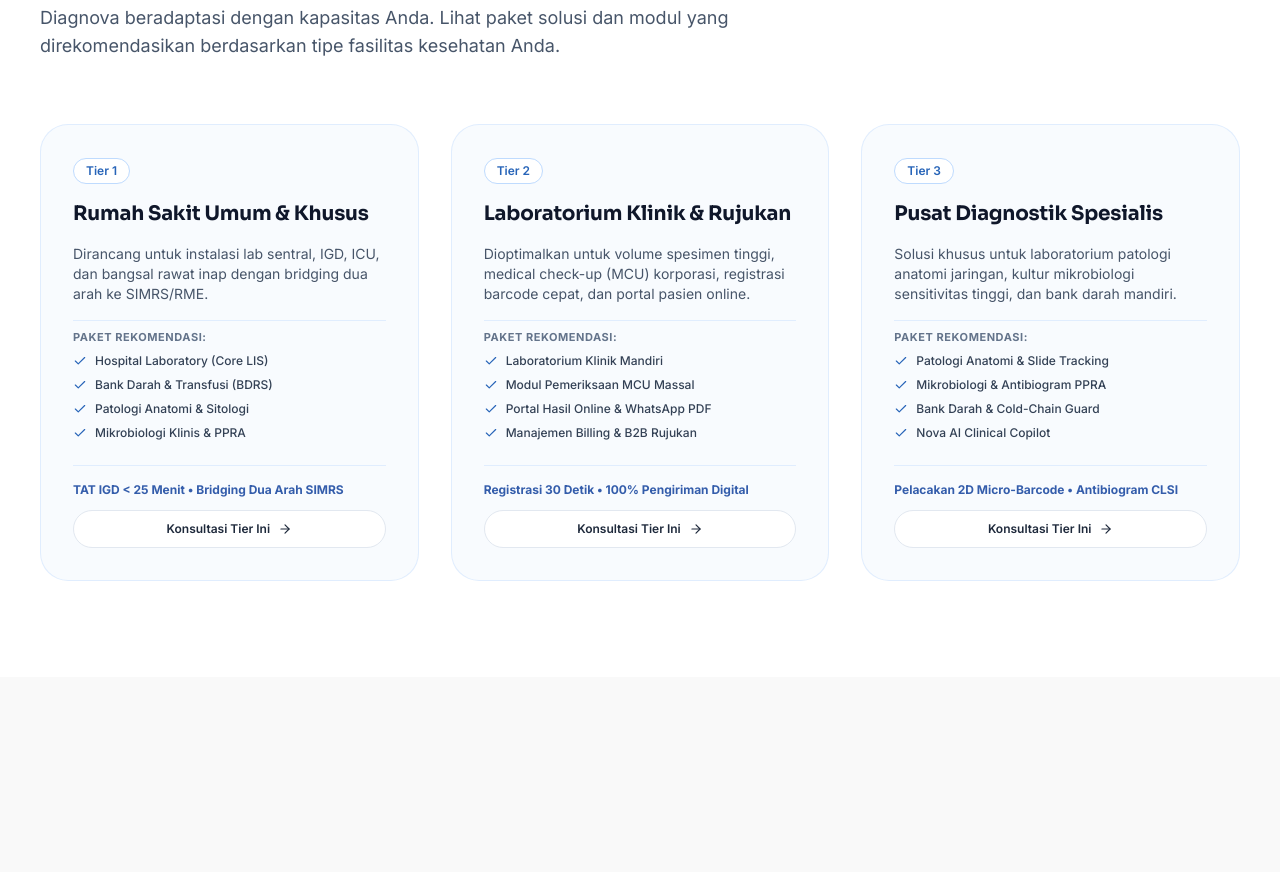
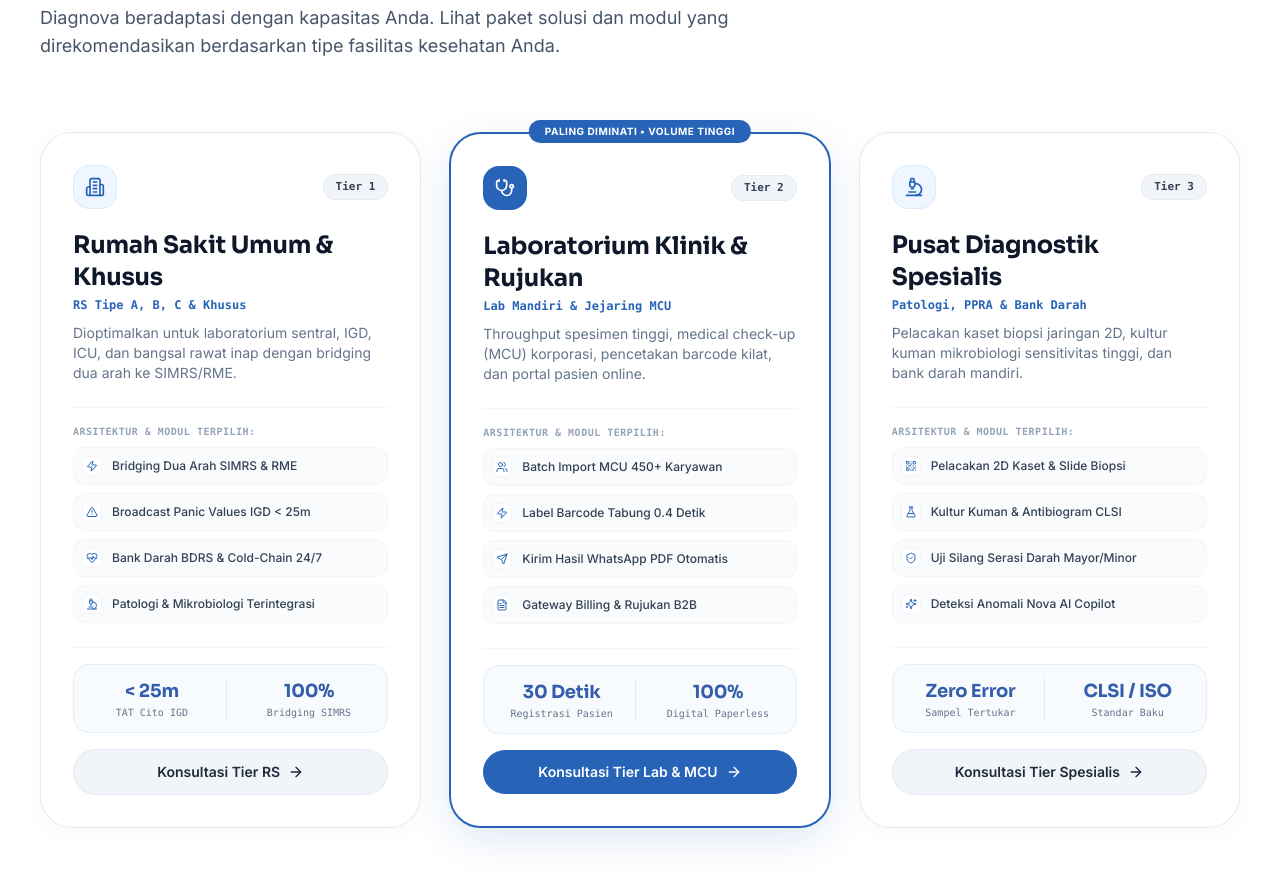
Before and after one commit to TBTBAgency/WebsiteDiagnova, a Next.js app: page /solutions in a window 1280 px wide. Shown: the part 2400-3272 px from the top of the page. Built offline with nearby package versions, Linux system fonts and the light colour scheme; no server answers.

Commit message:
fix(solutions): change Tier 3 specialist icon color from indigo to standard brand blue

```diff
--- a/app/(marketing)/solutions/page.tsx
+++ b/app/(marketing)/solutions/page.tsx
@@ -17,7 +17,11 @@ import {
   Users,
   Search,
   ExternalLink,
+  FileText,
+  QrCode,
+  Sparkles,
 } from "lucide-react";
+import { cn } from "@/lib/utils";
 import { useLanguage } from "@/components/providers/LanguageProvider";
 import { SectionBadge } from "@/components/ui/SectionBadge";
 import { PageHero } from "@/components/sections/PageHero";
@@ -29,48 +33,78 @@ export default function SolutionsPage() {
   const facilityTiers = [
     {
       id: "hospital",
+      tier: "Tier 1",
+      tag: language === "ID" ? "Rumah Sakit & Jaringan" : "Hospital Enterprise",
+      icon: Building2,
+      iconBg: "bg-blue-50 text-[#2764B8] border border-blue-100",
+      isPopular: false,
       title: language === "ID" ? "Rumah Sakit Umum & Khusus" : "General & Specialty Hospitals",
       desc:
         language === "ID"
-          ? "Dirancang untuk instalasi lab sentral, IGD, ICU, dan bangsal rawat inap dengan bridging dua arah ke SIMRS/RME."
+          ? "Dioptimalkan untuk laboratorium sentral, IGD, ICU, dan bangsal rawat inap dengan bridging dua arah ke SIMRS/RME."
           : "Engineered for central laboratories, ER, ICU, and inpatient wards with seamless two-way HIS/EMR bridging.",
-      solutionsRecommended: [
-        language === "ID" ? "Hospital Laboratory (Core LIS)" : "Hospital Laboratory (Core LIS)",
-        language === "ID" ? "Bank Darah & Transfusi (BDRS)" : "Blood Bank & Transfusion Safety",
-        language === "ID" ? "Patologi Anatomi & Sitologi" : "Anatomical Pathology & Cytology",
-        language === "ID" ? "Mikrobiologi Klinis & PPRA" : "Microbiology & Antibiotic Stewardship",
+      targetScale: language === "ID" ? "RS Tipe A, B, C & Khusus" : "Tier A, B, C & Specialty Hospitals",
+      modules: [
+        { name: language === "ID" ? "Bridging Dua Arah SIMRS & RME" : "Bidirectional HIS & EMR Sync", icon: Zap },
+        { name: language === "ID" ? "Broadcast Panic Values IGD < 25m" : "ER Stat Panic Alert Broadcast", icon: AlertTriangle },
+        { name: language === "ID" ? "Bank Darah BDRS & Cold-Chain 24/7" : "BDRS Cold-Chain & Transfusion", icon: HeartPulse },
+        { name: language === "ID" ? "Patologi & Mikrobiologi Terintegrasi" : "Integrated PA & Microbiology", icon: Microscope },
       ],
-      kpi: language === "ID" ? "TAT IGD < 25 Menit • Bridging Dua Arah SIMRS" : "ER TAT < 25 Mins • 100% HIS Bridging",
+      kpis: [
+        { val: "< 25m", label: language === "ID" ? "TAT Cito IGD" : "Stat ER TAT" },
+        { val: "100%", label: language === "ID" ? "Bridging SIMRS" : "HIS Bridged" },
+      ],
+      cta: language === "ID" ? "Konsultasi Tier RS" : "Consult Hospital Tier",
     },
     {
       id: "clinic",
+      tier: "Tier 2",
+      tag: language === "ID" ? "Paling Diminati" : "High Volume Choice",
+      icon: Stethoscope,
+      iconBg: "bg-[#2764B8] text-white shadow-xs",
+      isPopular: true,
       title: language === "ID" ? "Laboratorium Klinik & Rujukan" : "Clinical & Reference Labs",
       desc:
         language === "ID"
-          ? "Dioptimalkan untuk volume spesimen tinggi, medical check-up (MCU) korporasi, registrasi barcode cepat, dan portal pasien online."
-          : "Optimized for high specimen throughput, corporate check-ups (MCU), fast barcode dispatch, and online patient results.",
-      solutionsRecommended: [
-        language === "ID" ? "Laboratorium Klinik Mandiri" : "Independent Clinical Laboratory",
-        language === "ID" ? "Modul Pemeriksaan MCU Massal" : "Mass Corporate MCU Engine",
-        language === "ID" ? "Portal Hasil Online & WhatsApp PDF" : "Online Patient Portal & Encrypted PDF",
-        language === "ID" ? "Manajemen Billing & B2B Rujukan" : "B2B Outreach & Billing Gateway",
+          ? "Throughput spesimen tinggi, medical check-up (MCU) korporasi, pencetakan barcode kilat, dan portal pasien online."
+          : "Optimized for high specimen throughput, corporate check-ups (MCU), fast barcode dispatch, and online patient delivery.",
+      targetScale: language === "ID" ? "Lab Mandiri & Jejaring MCU" : "Outpatient Labs & MCU Centers",
+      modules: [
+        { name: language === "ID" ? "Batch Import MCU 450+ Karyawan" : "Batch MCU Engine (450+ Pax)", icon: Users },
+        { name: language === "ID" ? "Label Barcode Tabung 0.4 Detik" : "Tube Barcode Labeling (0.4s)", icon: Zap },
+        { name: language === "ID" ? "Kirim Hasil WhatsApp PDF Otomatis" : "Instant WhatsApp PDF Delivery", icon: Send },
+        { name: language === "ID" ? "Gateway Billing & Rujukan B2B" : "B2B Reference & Billing Portal", icon: FileText },
       ],
-      kpi: language === "ID" ? "Registrasi 30 Detik • 100% Pengiriman Digital" : "30s Registration • 100% Digital Delivery",
+      kpis: [
+        { val: "30 Detik", label: language === "ID" ? "Registrasi Pasien" : "Patient Intake" },
+        { val: "100%", label: language === "ID" ? "Digital Paperless" : "Digital Delivery" },
+      ],
+      cta: language === "ID" ? "Konsultasi Tier Lab & MCU" : "Consult Clinical Tier",
     },
     {
       id: "specialist",
+      tier: "Tier 3",
+      tag: language === "ID" ? "Diagnostik Spesialis" : "Precision Diagnostics",
+      icon: Microscope,
+      iconBg: "bg-blue-50 text-[#2764B8] border border-blue-100",
+      isPopular: false,
       title: language === "ID" ? "Pusat Diagnostik Spesialis" : "Specialized Diagnostic Centers",
       desc:
         language === "ID"
-          ? "Solusi khusus untuk laboratorium patologi anatomi jaringan, kultur mikrobiologi sensitivitas tinggi, dan bank darah mandiri."
+          ? "Pelacakan kaset biopsi jaringan 2D, kultur kuman mikrobiologi sensitivitas tinggi, dan bank darah mandiri."
           : "Tailored systems for histological tissue tracking, high-sensitivity microbial cultures, and dedicated blood banking.",
-      solutionsRecommended: [
-        language === "ID" ? "Patologi Anatomi & Slide Tracking" : "Anatomical Pathology & Slide Tracking",
-        language === "ID" ? "Mikrobiologi & Antibiogram PPRA" : "Microbiology & Antibiogram Matrix",
-        language === "ID" ? "Bank Darah & Cold-Chain Guard" : "Blood Bank & Cold-Chain Guard",
-        language === "ID" ? "Nova AI Clinical Copilot" : "Nova AI Clinical Copilot",
+      targetScale: language === "ID" ? "Patologi, PPRA & Bank Darah" : "Pathology, PPRA & Blood Banks",
+      modules: [
+        { name: language === "ID" ? "Pelacakan 2D Kaset & Slide Biopsi" : "2D Micro-Barcode Cassette & Slide", icon: QrCode },
+        { name: language === "ID" ? "Kultur Kuman & Antibiogram CLSI" : "Automated CLSI Antibiogram", icon: FlaskConical },
+        { name: language === "ID" ? "Uji Silang Serasi Darah Mayor/Minor" : "Dual-Check Crossmatching", icon: ShieldCheck },
+        { name: language === "ID" ? "Deteksi Anomali Nova AI Copilot" : "Nova AI Longitudinal Anomaly", icon: Sparkles },
       ],
-      kpi: language === "ID" ? "Pelacakan 2D Micro-Barcode • Antibiogram CLSI" : "2D Micro-Barcode • Automated Antibiogram",
+      kpis: [
+        { val: "Zero Error", label: language === "ID" ? "Sampel Tertukar" : "Mix-Up Errors" },
+        { val: "CLSI / ISO", label: language === "ID" ? "Standar Baku" : "Clinical Standard" },
+      ],
+      cta: language === "ID" ? "Konsultasi Tier Spesialis" : "Consult Specialist Tier",
     },
   ];
 
@@ -513,51 +547,104 @@ export default function SolutionsPage() {
             </p>
           </div>
 
-          {/* 3 Clean Tier Cards */}
-          <div className="grid grid-cols-1 md:grid-cols-3 gap-6 lg:gap-8">
-            {facilityTiers.map((tier, idx) => (
+          {/* 3 Elevated Tier Cards */}
+          <div className="grid grid-cols-1 lg:grid-cols-3 gap-6 sm:gap-7 items-stretch pt-2">
+            {facilityTiers.map((tier) => {
+              const Icon = tier.icon;
+              return (
                 <div
                   key={tier.id}
-                className="rounded-[28px] bg-[#F8FBFE] border border-blue-100/80 p-7 sm:p-8 flex flex-col justify-between space-y-6"
+                  className={cn(
+                    "relative rounded-[28px] sm:rounded-[32px] p-7 sm:p-8 flex flex-col justify-between group transition-all duration-300",
+                    tier.isPopular
+                      ? "bg-white border-2 border-[#2764B8] shadow-[0_12px_40px_rgba(39,100,184,0.14)] hover:shadow-2xl"
+                      : "bg-white border border-slate-200/90 shadow-[0_4px_24px_rgba(0,0,0,0.03)] hover:shadow-xl hover:border-blue-200/90"
+                  )}
                 >
-                <div className="space-y-4">
-                  <div className="inline-flex items-center px-3 py-1 rounded-full bg-white border border-blue-200 text-xs font-semibold text-[#2764B8]">
-                    Tier {idx + 1}
+                  {/* Floating Pill on Most Popular Tier */}
+                  {tier.isPopular && (
+                    <div className="absolute -top-3.5 left-1/2 -translate-x-1/2 px-4 py-1 rounded-full bg-[#2764B8] text-white text-[10px] font-bold uppercase tracking-wider shadow-xs whitespace-nowrap">
+                      {language === "ID" ? "Paling Diminati • Volume Tinggi" : "Most Popular • High Throughput"}
                     </div>
-                  <h3 className="font-display text-xl font-bold text-slate-900 leading-snug">
+                  )}
+
+                  {/* Top Header & Content */}
+                  <div>
+                    {/* Icon + Tier Tag */}
+                    <div className="flex items-center justify-between mb-5">
+                      <div className={cn("h-11 w-11 rounded-2xl flex items-center justify-center shrink-0", tier.iconBg)}>
+                        <Icon className="h-5 w-5" />
+                      </div>
+                      <span className="text-[11px] font-semibold px-3 py-1 rounded-full bg-slate-100 text-slate-700 border border-slate-200/70 font-mono">
+                        {tier.tier}
+                      </span>
+                    </div>
+
+                    <h3 className="font-display text-xl sm:text-2xl font-bold text-slate-900 group-hover:text-[#2764B8] transition-colors leading-snug">
                       {tier.title}
                     </h3>
-                  <p className="text-xs sm:text-sm text-slate-600 font-normal leading-relaxed">
+                    <p className="text-xs font-semibold text-[#2764B8] mt-1 mb-2.5 font-mono">
+                      {tier.targetScale}
+                    </p>
+                    <p className="text-xs sm:text-sm text-slate-500 leading-relaxed font-normal mb-6">
                       {tier.desc}
                     </p>
 
-                  <div className="pt-2 border-t border-blue-100/80 space-y-2">
-                    <span className="text-[11px] font-bold uppercase tracking-wider text-slate-500 block">
-                      {language === "ID" ? "Paket Rekomendasi:" : "Recommended Package:"}
+                    {/* Architecture Feature Cards (replacing boring checkmarks) */}
+                    <div className="space-y-2 mb-6 pt-4 border-t border-slate-100">
+                      <span className="text-[10px] font-bold uppercase tracking-wider text-slate-400 block font-mono">
+                        {language === "ID" ? "Arsitektur & Modul Terpilih:" : "Architectural Inclusions:"}
                       </span>
-                    {tier.solutionsRecommended.map((sol, i) => (
-                      <div key={i} className="flex items-center gap-2 text-xs font-medium text-slate-700">
-                        <Check className="h-3.5 w-3.5 text-[#2764B8] shrink-0" />
-                        <span>{sol}</span>
+                      {tier.modules.map((m, i) => {
+                        const MIcon = m.icon;
+                        return (
+                          <div
+                            key={i}
+                            className="flex items-center gap-2.5 p-2 rounded-xl bg-slate-50/80 border border-slate-100 text-xs font-medium text-slate-700 hover:bg-white hover:border-blue-100 transition-colors"
+                          >
+                            <div className="h-5 w-5 rounded-md bg-white text-[#2764B8] flex items-center justify-center shrink-0 shadow-2xs border border-slate-100">
+                              <MIcon className="h-3 w-3" />
+                            </div>
+                            <span className="truncate">{m.name}</span>
+                          </div>
+                        );
+                      })}
+                    </div>
+                  </div>
+
+                  {/* Bottom Telemetry & CTA */}
+                  <div className="pt-4 border-t border-slate-100 space-y-4">
+                    {/* 2 KPI Metrics Box */}
+                    <div className="grid grid-cols-2 gap-2 p-3 rounded-2xl bg-[#F8FBFE] border border-blue-100/70 text-center">
+                      {tier.kpis.map((kpi, kIdx) => (
+                        <div key={kIdx} className={kIdx === 0 ? "border-r border-blue-100/80 pr-2" : "pl-2"}>
+                          <span className="font-display text-base sm:text-lg font-bold text-[#345DAB] block tracking-tight">
+                            {kpi.val}
+                          </span>
+                          <span className="text-[10px] font-mono font-medium text-slate-500 block truncate">
+                            {kpi.label}
+                          </span>
                         </div>
                       ))}
                     </div>
-                </div>
 
-                <div className="pt-4 border-t border-blue-100/80">
-                  <span className="text-xs font-bold text-[#345DAB] block mb-3">
-                    {tier.kpi}
-                  </span>
+                    {/* CTA Button */}
                     <Link
                       href="/request-demo"
-                    className="inline-flex w-full items-center justify-center gap-2 rounded-full bg-white hover:bg-slate-50 border border-slate-200 text-slate-800 py-2.5 text-xs font-semibold transition-colors shadow-2xs"
+                      className={cn(
+                        "group/btn w-full inline-flex items-center justify-center gap-2 rounded-full py-3 px-5 text-xs sm:text-sm font-semibold transition-all duration-200 active:scale-[0.98]",
+                        tier.isPopular
+                          ? "bg-[#2764B8] hover:bg-[#1E5299] text-white shadow-xs hover:shadow-md"
+                          : "bg-slate-100 hover:bg-slate-200/90 text-slate-800 border border-slate-200/80 hover:text-slate-900"
+                      )}
                     >
-                    <span>{language === "ID" ? "Konsultasi Tier Ini" : "Consult This Tier"}</span>
-                    <ArrowRight className="h-3.5 w-3.5" />
+                      <span>{tier.cta}</span>
+                      <ArrowRight className="h-4 w-4 transition-transform group-hover/btn:translate-x-1" />
                     </Link>
                   </div>
                 </div>
-            ))}
+              );
+            })}
           </div>
         </div>
       </section>
```
Lines whose indentation alone changed are shown as unchanged.
